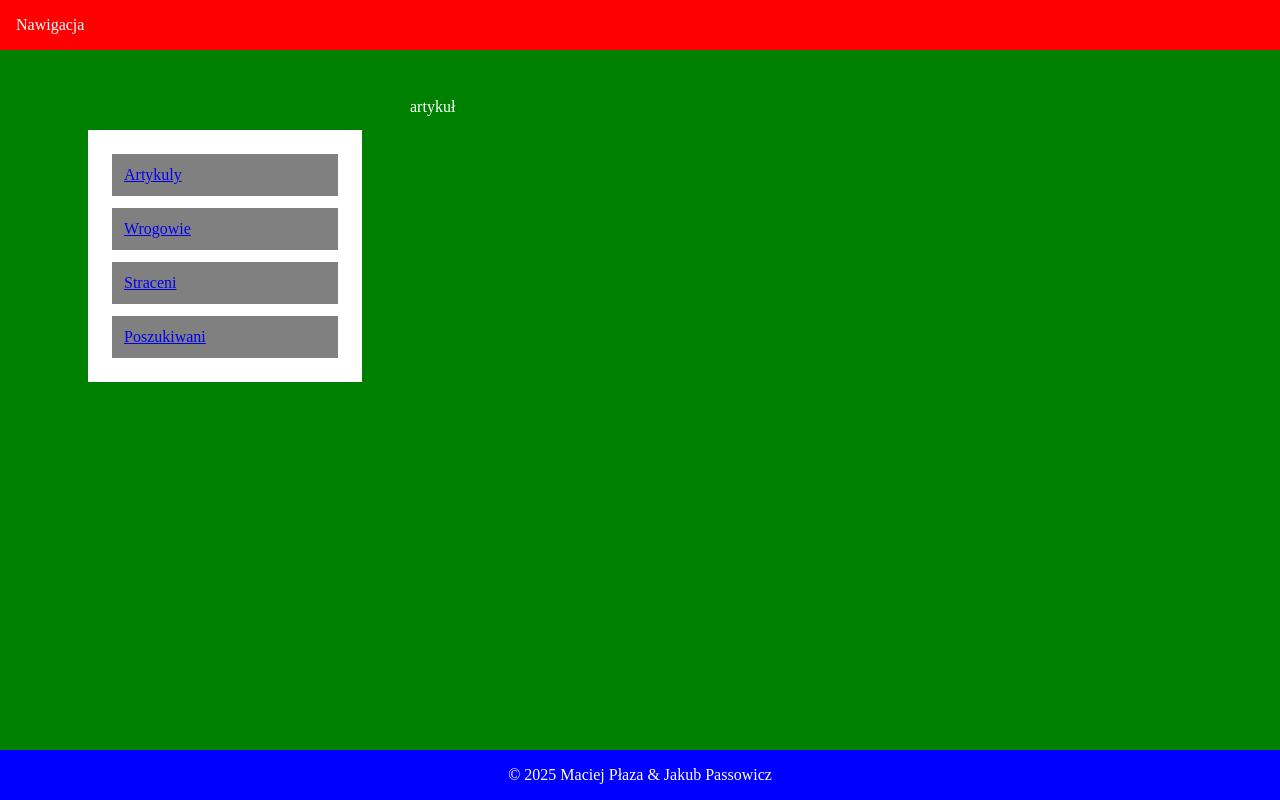
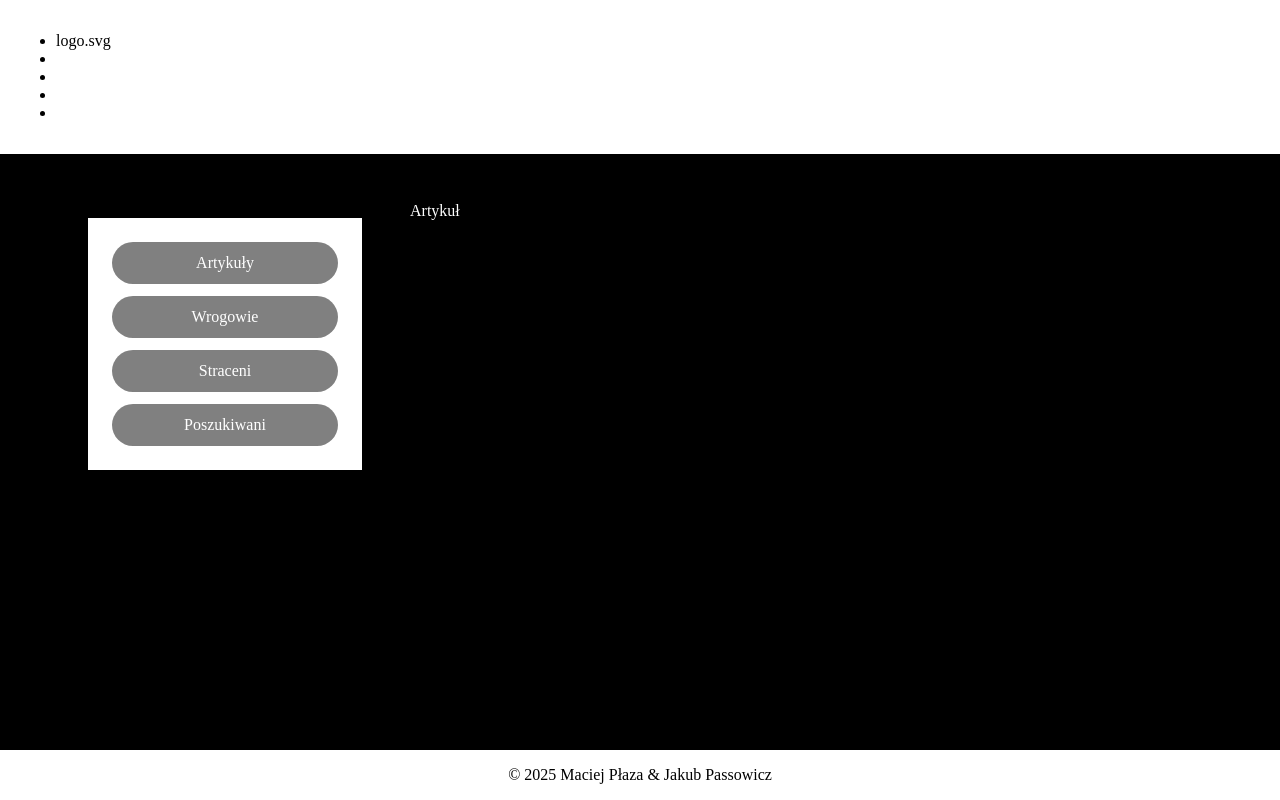
Before and after one commit to Kolpak24/Biala, a PHP site: page / in a window 1280 px wide. Run offline with PHP 8.4, Linux system fonts and the light colour scheme.

Commit message:
Add files via upload

```diff
--- a/biala/index.php
+++ b/biala/index.php
@@ -4,25 +4,32 @@
 <head>
     <meta charset="UTF-8">
     <meta name="viewport" content="width=device-width, initial-scale=1.0">
-    <title>Biala europa</title>
+    <title>Biała Europa</title>
     <link rel="stylesheet" href="style.css">
 </head>
-<nav>Nawigacja</nav>
-<main>
-    <menu class="left_menu">
-        <ul>
-            <li><a href="#art">Artykuly</a></li>
-            <li><a href='#wrogowie'>Wrogowie</a></li>
-            <li><a href='#straceni'>Straceni</a></li>
-            <li><a href='#Poszukiwani'>Poszukiwani</a></li>
-        </ul>
-    </menu>
-    <article class="art">artykuł</article>
-</main>
-<footer>&copy; 2025 Maciej Płaza & Jakub Passowicz</footer>
 
 <body>
-
+    <nav>
+        <ul class="ul_nav">
+            <li class="li_nav">logo.svg</li>
+            <li class="li_nav"></li>
+            <li class="li_nav"></li>
+            <li class="li_nav"></li>
+            <li class="li_nav"></li>
+        </ul>
+    </nav>
+    <main>
+        <menu class="left_menu">
+            <ul class="ul_menu">
+                <li class="li_menu"><a href="#art">Artykuły</a></li>
+                <li class="li_menu"><a href="#wrogowie">Wrogowie</a></li>
+                <li class="li_menu"><a href="#straceni">Straceni</a></li>
+                <li class="li_menu"><a href="#poszukiwani">Poszukiwani</a></li>
+            </ul>
+        </menu>
+        <article class="art">Artykuł</article>
+    </main>
+    <footer>&copy; 2025 Maciej Płaza & Jakub Passowicz</footer>
 </body>
 
 </html>
--- a/biala/style.css
+++ b/biala/style.css
@@ -10,23 +10,17 @@ body {
 }
 
 nav {
-    background-color: red;
+    background-color: white;
     padding: 16px;
+    color: black;
 }
 
 main {
-    background-color: green;
     display: flex;
     justify-content: center;
     gap: 48px;
     padding: 48px;
     flex: 1;
-}
-
-footer {
-    background-color: blue;
-    padding: 16px;
-    text-align: center;
 }
 
 .left_menu {
@@ -37,14 +31,41 @@ footer {
     flex: 3;
 }
 
-ul {
+.ul_menu {
     background-color: #fff;
     padding: 12px;
     list-style: none;
+    margin: 0;
 }
 
-li {
-    padding: 12px;
+.li_menu {
     background-color: grey;
     margin: 12px;
+    border-radius: 25px;
+    transform: scale(1);
+    transition: transform 0.3s ease-in-out;
+    text-align: center;
 }
+
+.li_menu a {
+    display: block;
+    padding: 12px;
+    text-decoration: none;
+    color: white;
+    border-radius: 25px;
+}
+
+.li_menu:hover {
+    transform: scale(1.05);
+}
+
+.li_menu a:hover {
+    background-color: rgba(255, 255, 255, 0.2);
+}
+
+footer {
+    background-color: white;
+    padding: 16px;
+    text-align: center;
+    color: black;
+}
```
